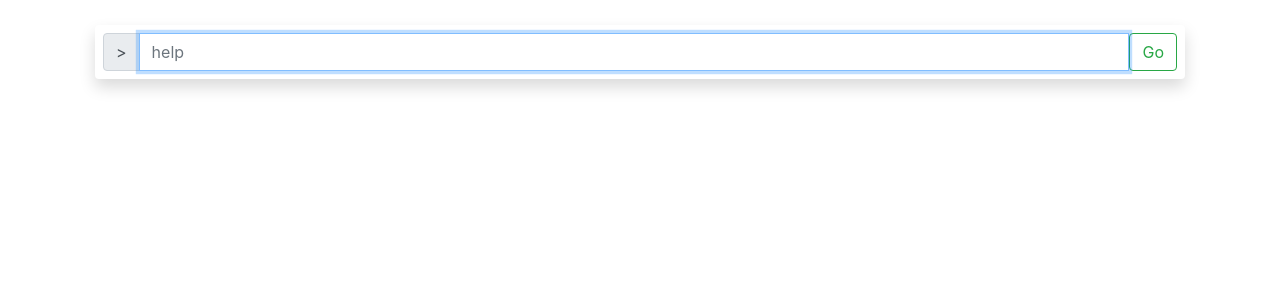
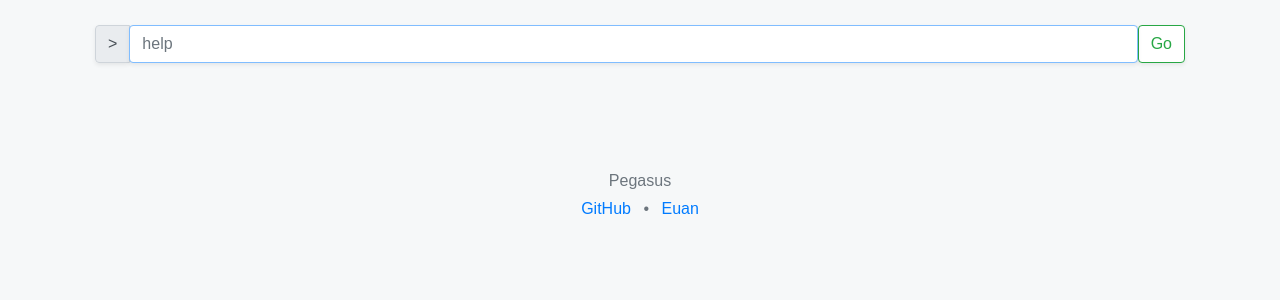
Before and after one commit to euanacampbell/pegasus, a Flask app: page / in a window 1280 px wide. Shown: the top 300 px of the page. Run offline with Flask 2, Linux system fonts and the light colour scheme; some libraries are stand-ins or nearby versions.

Commit message:
background and shadow changes

```diff
--- a/templates/home.html
+++ b/templates/home.html
@@ -19,26 +19,31 @@
     <script src="https://ajax.googleapis.com/ajax/libs/jquery/2.1.1/jquery.min.js"></script>
   </head>
 
-    <body>
+    <body style="font-family: 'Nunito', sans-serif; background: #F6F8F9">
 
       <!-- Guest code box -->
       <div class="container code-box">
         <form class="d-flex" name="Form1" onsubmit="get_action(this);" style="padding: 10px; margin-bottom: 15px; margin-top: 15px;" autocomplete="off" autocorrect="off" autocapitalize="off" spellcheck="false">
           <!-- <input id="code" class="form-control me-2" type="search" placeholder="code" aria-label="Search"> -->
-          <div class="input-group shadow p-2 bg-white rounded">
-            <div class="input-group-prepend">
+          <div class="input-group">
+            <div class="input-group-prepend shadow-sm bg-white rounded">
               <div class="input-group-text">></div>
             </div>
-            <input list="cars" name="input" type="text" class="form-control" id="input" placeholder="help" type="search" value="{{ info['command'] }}" autofocus>
+            <input list="cars" name="input" type="text" class="form-control shadow-sm bg-white rounded" id="input" placeholder="help" type="search" value="{{ info['command'] }}" autofocus>
             <datalist id="cars">
               {% for command in info['available_commands'] %}
                 <option>{{ command }}</option>
               {% endfor %}
             </datalist>
-            <button class="btn btn-outline-success" type="submit">Go</button>
+            <button class="btn btn-outline-success shadow-sm bg-white rounded" type="submit">Go</button>
           </div>
 
         </form>
+        {% if info %}
+          {% if 'sql' in info['command'] %}
+          <div class="container"><a href="/sqlsetup" class="btn btn-primary">SQL Setup</a></div>
+          {% endif %}
+        {% endif %}
 
         <!-- <div name="results" style="border: 1px; border-style: solid; border-radius: 5px; border-color: darkgray;padding: 5px;"> -->
         <div>
@@ -61,7 +66,7 @@
 
             <!-- DICTOFLIST-->
             {% elif item['type']=='dictoflist' %}
-              <table class="table table-hover table-bordered align-middle shadow p-3 mb-5 bg-white rounded">
+              <table class="table table-hover table-bordered align-middle shadow p-3 bg-white rounded">
                 <thead>
                   <tr>
                 {% for row in item['content']['columns'] %}
@@ -82,7 +87,7 @@
 
             <!-- LIST OF LISTS -->
             {% elif item['type']=='listoflist' %}
-              <table class="table align-middle shadow p-3 mb-5 bg-white rounded">
+              <table class="table align-middle shadow p-3 bg-white rounded">
                 <tbody>
                 {% for row in item['content'] %}
                     <tr>
@@ -118,11 +123,14 @@
 
   </body>
 
-  <footer>
-    {% if info %}
-      {% if 'sql' in info['command'] %}
-      <div class="container"><a href="/sqlsetup" class="btn btn-primary">SQL Setup</a></div>
-      {% endif %}
-    {% endif %}
-  </footer>
+
+  <footer class="my-5 pt-5 text-muted text-center text-small">
+      <p class="mb-1">Pegasus</p>
+      <ul class="list-inline">
+        <li class="list-inline-item"><a href="https://github.com/euanacampbell/pegasus" target="_blank">GitHub</a></li>
+        <li class="list-inline-item">•</li>
+        <li class="list-inline-item"><a href="https://info.euan.app" target="_blank">Euan</a></li>
+      </ul>
+    </footer>
+
 </html>
```
Also changed, not shown: templates/sql_config.html (+8 -8 lines).
